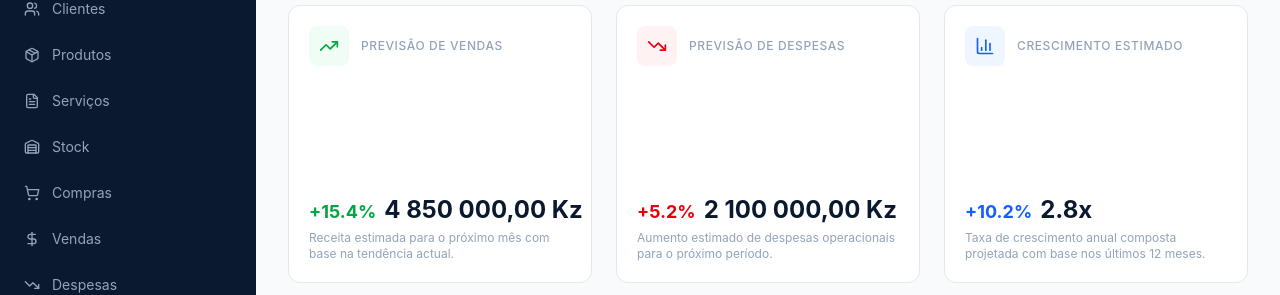
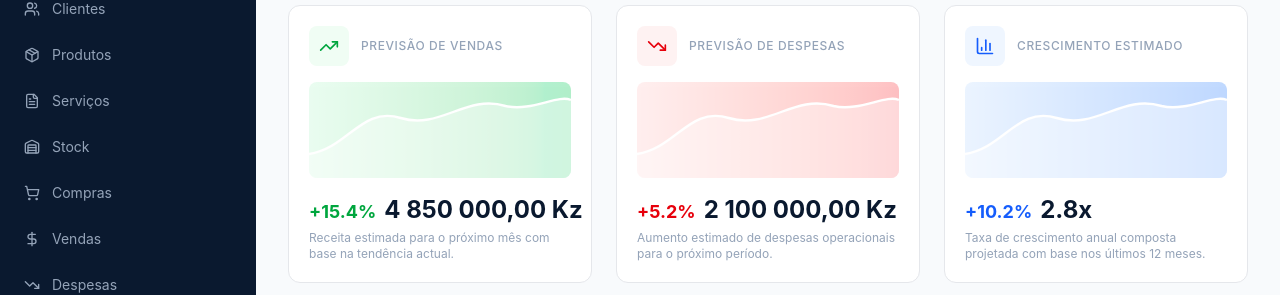
Before and after one commit to niltongraca/ibplus, a Next.js app: page /ia/previsoes in a window 1280 px wide. Shown: the part 168-463 px from the top of the page. Built offline with nearby package versions, Linux system fonts and the light colour scheme; no server answers.

Commit message:
fix: use backticks for template literal in previsoes page

```diff
--- a/src/app/ia/previsoes/page.tsx
+++ b/src/app/ia/previsoes/page.tsx
@@ -57,7 +57,7 @@ export default function PrevisoesPage() {
                   <span className="text-xs text-ib-muted uppercase tracking-wider font-medium">{f.title}</span>
                 </div>
 
-                <div className="h-24 rounded-lg mb-4 bg-gradient-to-r ${f.chartColors} opacity-30 relative overflow-hidden">
+                <div className={`h-24 rounded-lg mb-4 bg-gradient-to-r ${f.chartColors} opacity-30 relative overflow-hidden`}>
                   <svg className="w-full h-full" viewBox="0 0 200 80" preserveAspectRatio="none">
                     <path d="M0,60 C30,55 40,20 70,30 C100,40 120,10 150,20 C170,25 190,10 200,15 L200,80 L0,80 Z" fill="currentColor" className="text-white/40" />
                     <path d="M0,60 C30,55 40,20 70,30 C100,40 120,10 150,20 C170,25 190,10 200,15" fill="none" stroke="currentColor" strokeWidth="2" className="text-white" />
```
